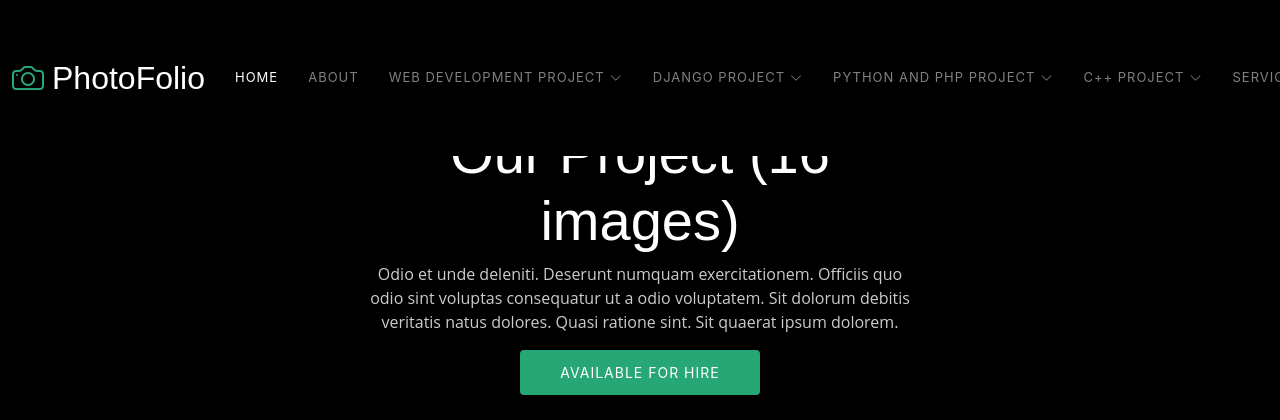
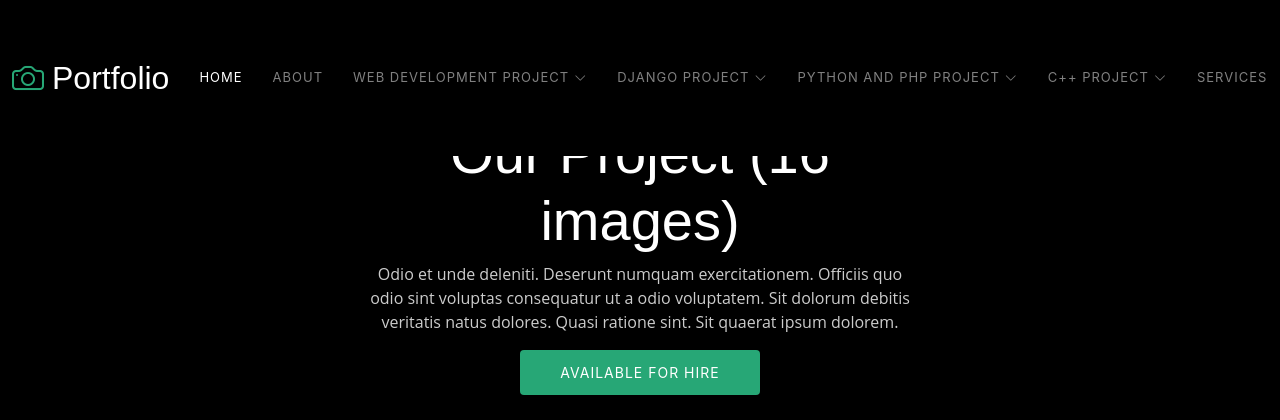
Before and after one commit to Taznim-Juwana-Islam/Portfolio, a Django app: page /UPDATE/ in a window 1280 px wide. Shown: the top 420 px of the page. Run offline with Django 4.2, Linux system fonts and the light colour scheme; some libraries are stand-ins or nearby versions.

Commit message:
added project

```diff
--- a/Portfolio/templates/gallery.html
+++ b/Portfolio/templates/gallery.html
@@ -47,7 +47,7 @@
         <!-- Uncomment the line below if you also wish to use an image logo -->
         <!-- <img src="assets/img/logo.png" alt=""> -->
         <i class="bi bi-camera"></i>
-        <h1>PhotoFolio</h1>
+        <h1>Portfolio</h1>
       </a>
 
       <nav id="navbar" class="navbar">
```
